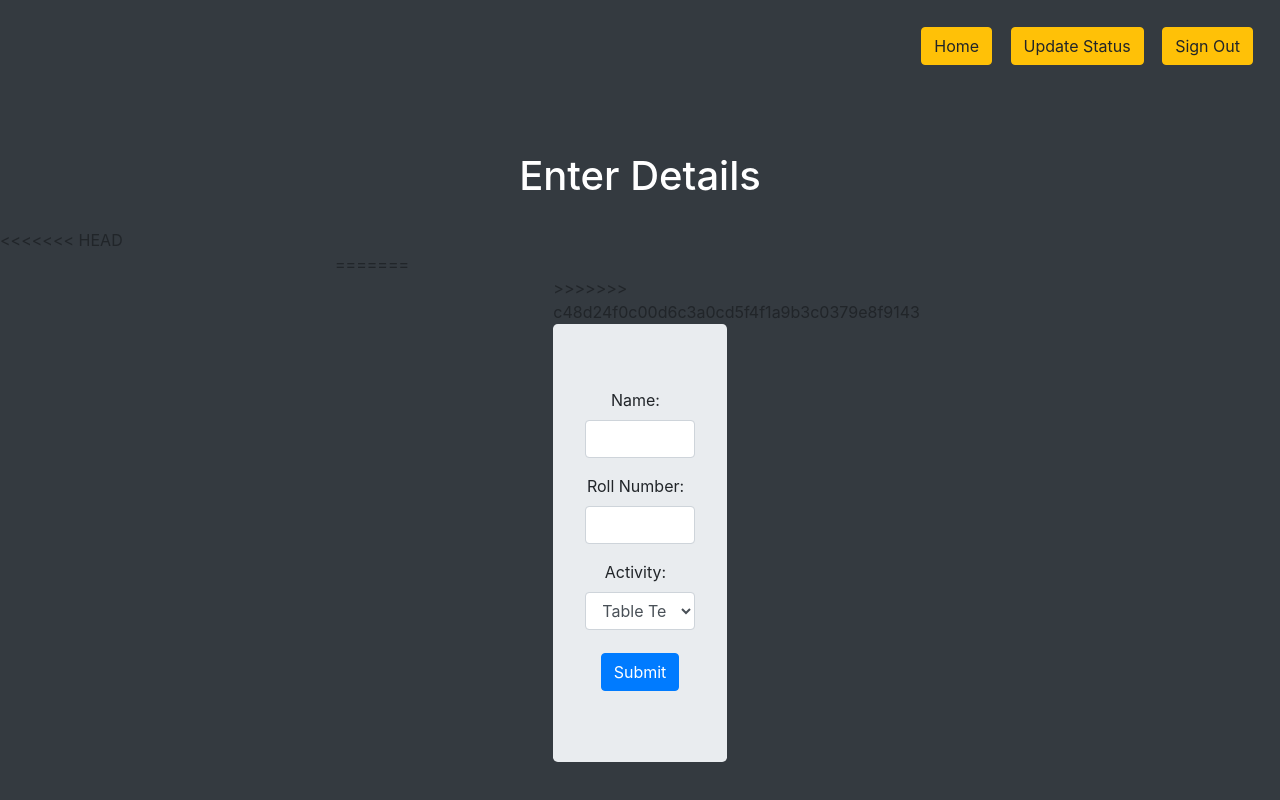
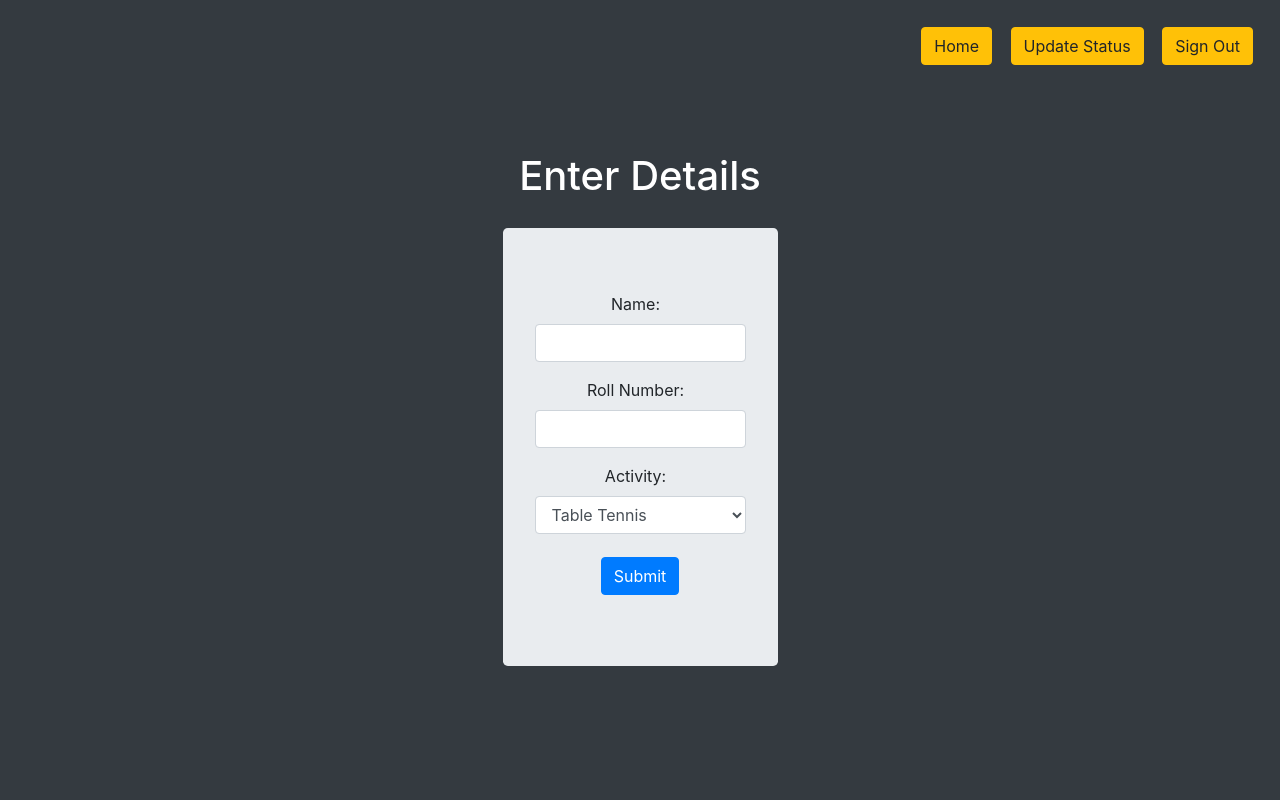
Before and after one commit to neelb99/V-Play, a Flask app: page /new in a window 1280 px wide. Run offline with Flask 2, Linux system fonts and the light colour scheme; the visitor is signed in with stand-in values (Sample User, id 1); some libraries are stand-ins or nearby versions.

Commit message:
form fix4

```diff
--- a/templates/new.html
+++ b/templates/new.html
@@ -19,11 +19,8 @@
 		<div class = "pagename text-center">
     <h1>Enter Details</h1>
   </div>
-<<<<<<< HEAD
 		 <div class = "offset-sm-3 col-sm-6">
-=======
-		 <div class = "offset-md-4 col-md-4 offset-sm-3 col-sm-6">
->>>>>>> c48d24f0c00d6c3a0cd5f4f1a9b3c0379e8f9143
+		 <div class = "offset-sm-3 col-sm-6">
 
     <div class="jumbotron">
 
```
